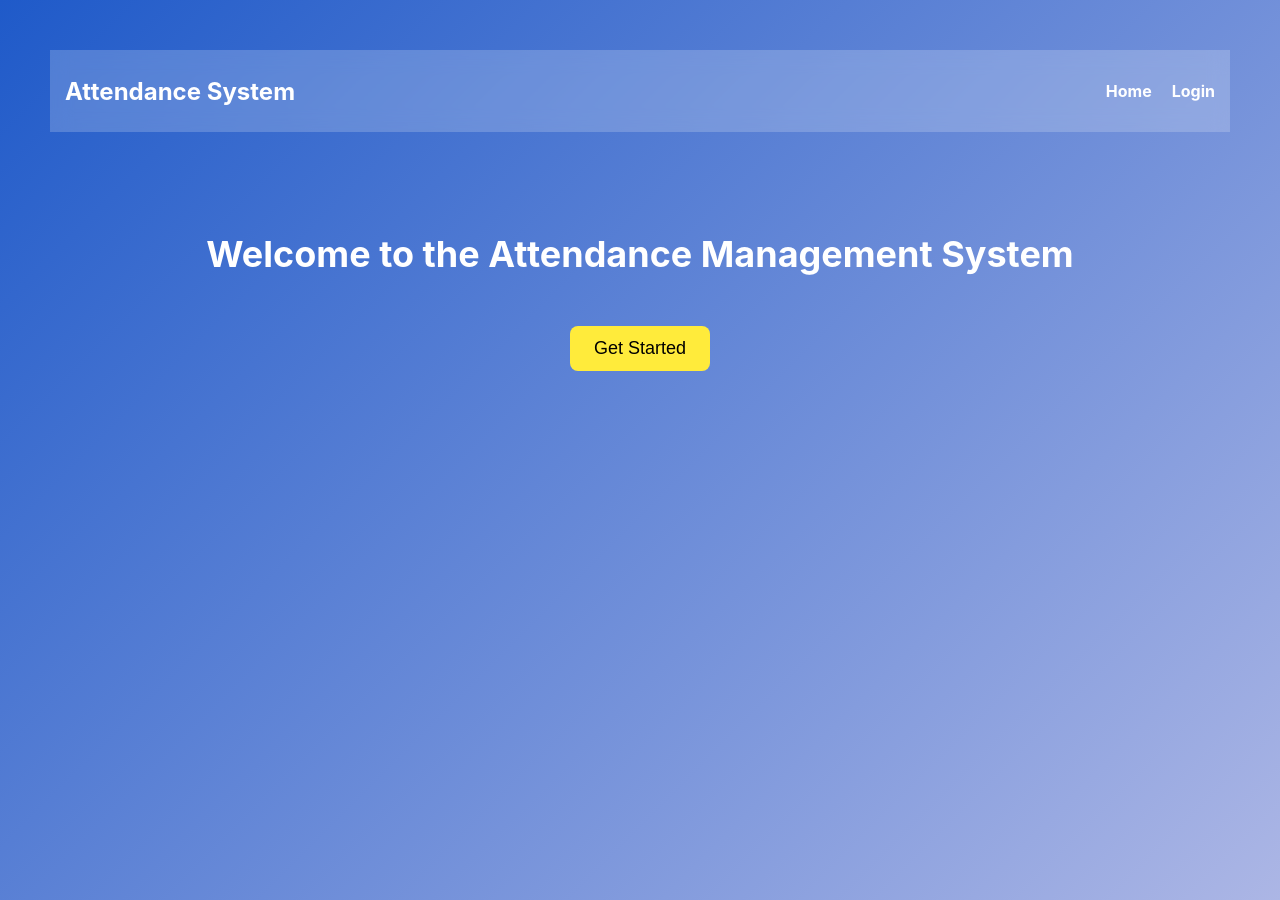
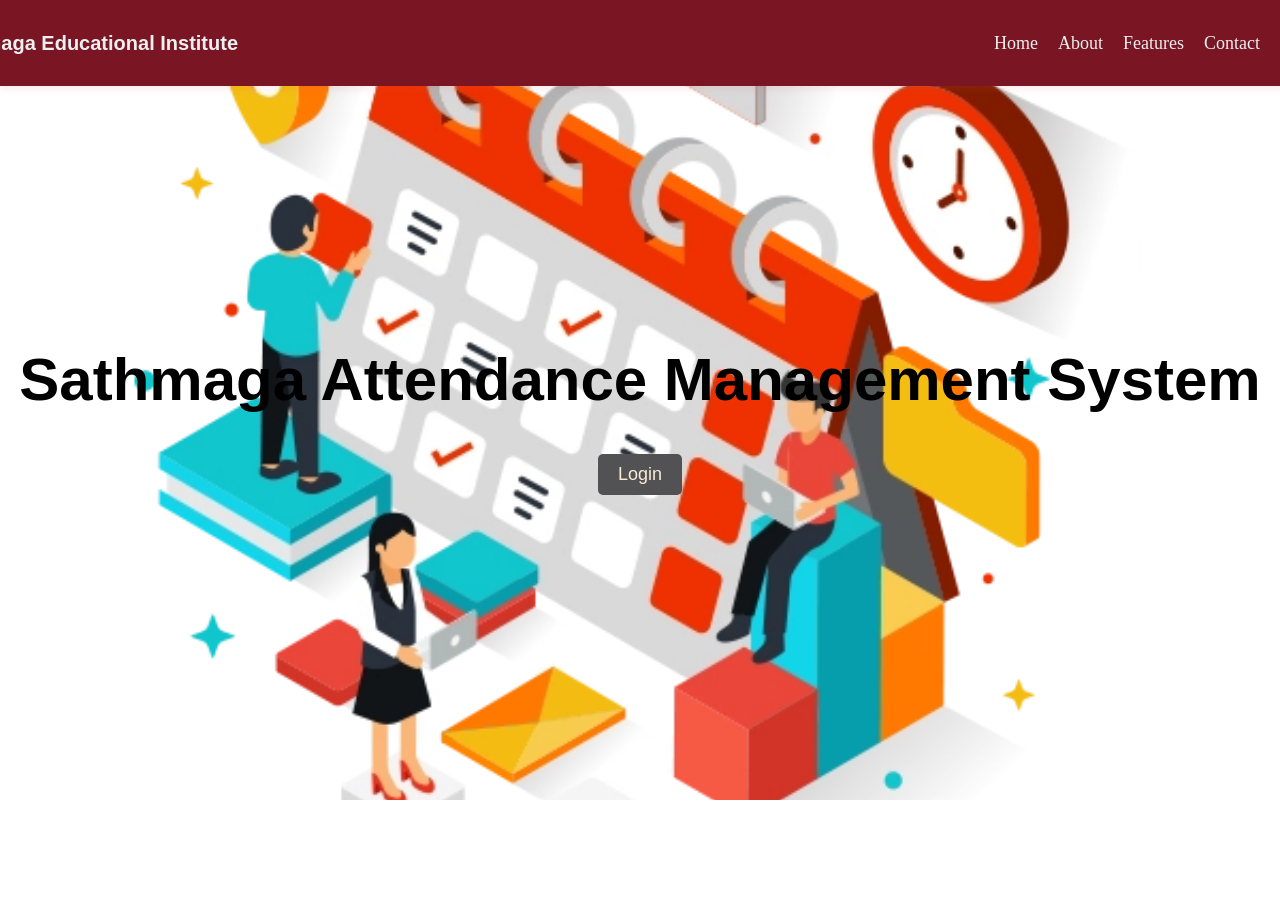
Before and after one commit to NilmiSenevirathne/Sathmaga-Attendance-Management-System, a React (Create React App) app in the folder frontend/: page / in a window 1280 px wide. After the commit the page ends 800 px from the top, so only its background shows below. Built offline with nearby package versions, Linux system fonts and the light colour scheme.

Commit message:
code modifications

```diff
--- a/frontend/src/App.js
+++ b/frontend/src/App.js
@@ -1,16 +1,15 @@
-
-
 
 import { BrowserRouter, Routes, Route } from 'react-router-dom';
 import Login from './Login';
-import Home from './Home';
+import Home from '../src/components/home/Home';
 function App() {
   return (
     <div>
       <BrowserRouter>
         <Routes>
+          <Route path='/'  element={<Home/>}></Route>
           <Route path='/Login'  element={<Login/>}></Route>
-          <Route path='/'  element={<Home/>}></Route>
+
         </Routes>
       </BrowserRouter>
 
--- a/frontend/src/Login.css
+++ b/frontend/src/Login.css
@@ -3,7 +3,7 @@
     height: 100vh;
     width: 100%;
     font-family: "Arial", sans-serif;
-    background: url('./Images/background.png');
+    background: url('../../frontend/src//images//background.png');
     background-size: 100%;
     background-position:left;
 
--- a/frontend/src/components/home/Home.js
+++ b/frontend/src/components/home/Home.js
@@ -1,4 +1,5 @@
 import React, { useState, useEffect } from 'react';
+import { useNavigate } from "react-router-dom";
 import './home.css';
 import bg1 from '../../images/bg1.webp';
 import bg2 from '../../images/bg2.jpg';
@@ -9,6 +10,7 @@ const images = [bg1,bg2,bg4];
 
 function Home() {
   const [currentImage, setCurrentImage] = useState(0);
+  const navigate = useNavigate();
 
   useEffect(() => {
     const interval = setInterval(() => {
@@ -19,7 +21,7 @@ function Home() {
   }, []);
 
   const handleButtonClick = () => {
-    alert("Button clicked!");
+    navigate('/Login')
   };
 
   return (
```
Also changed, not shown: 1 other file (tests, documents, lock files or other folders).
